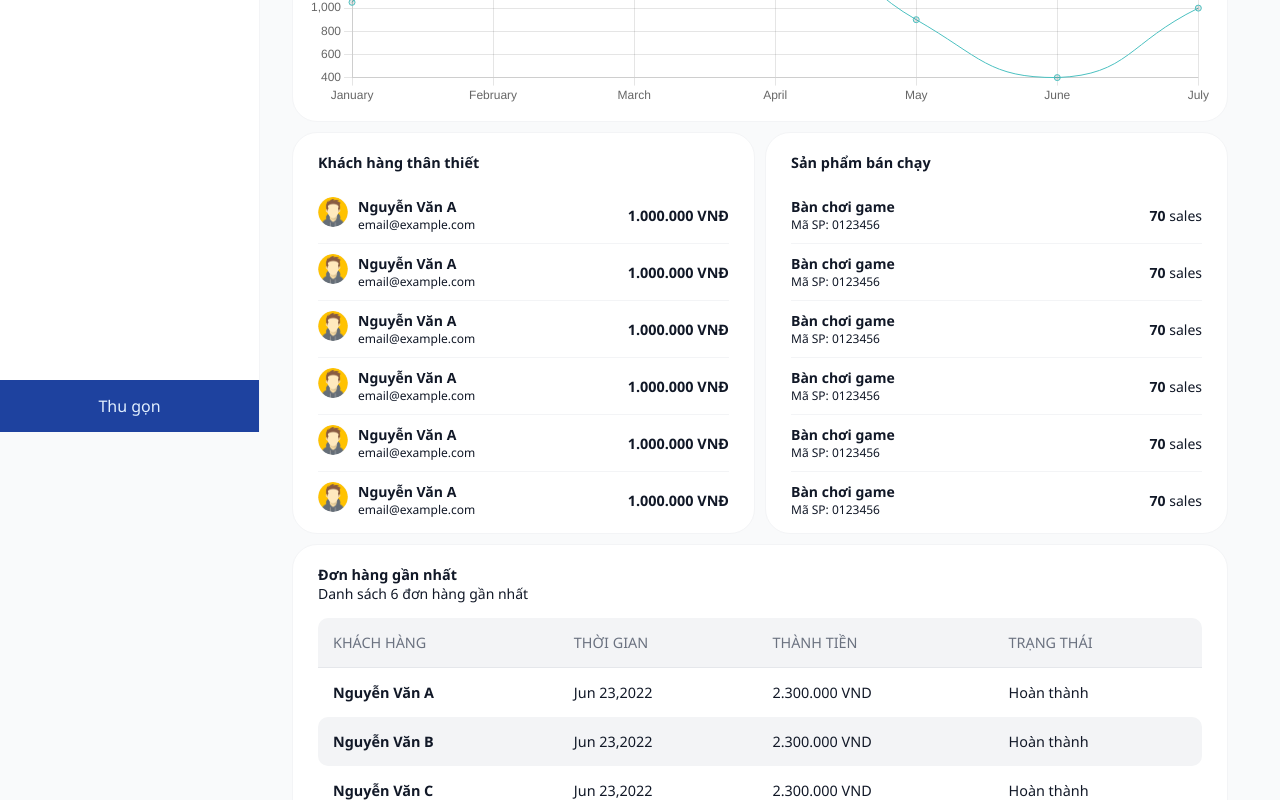
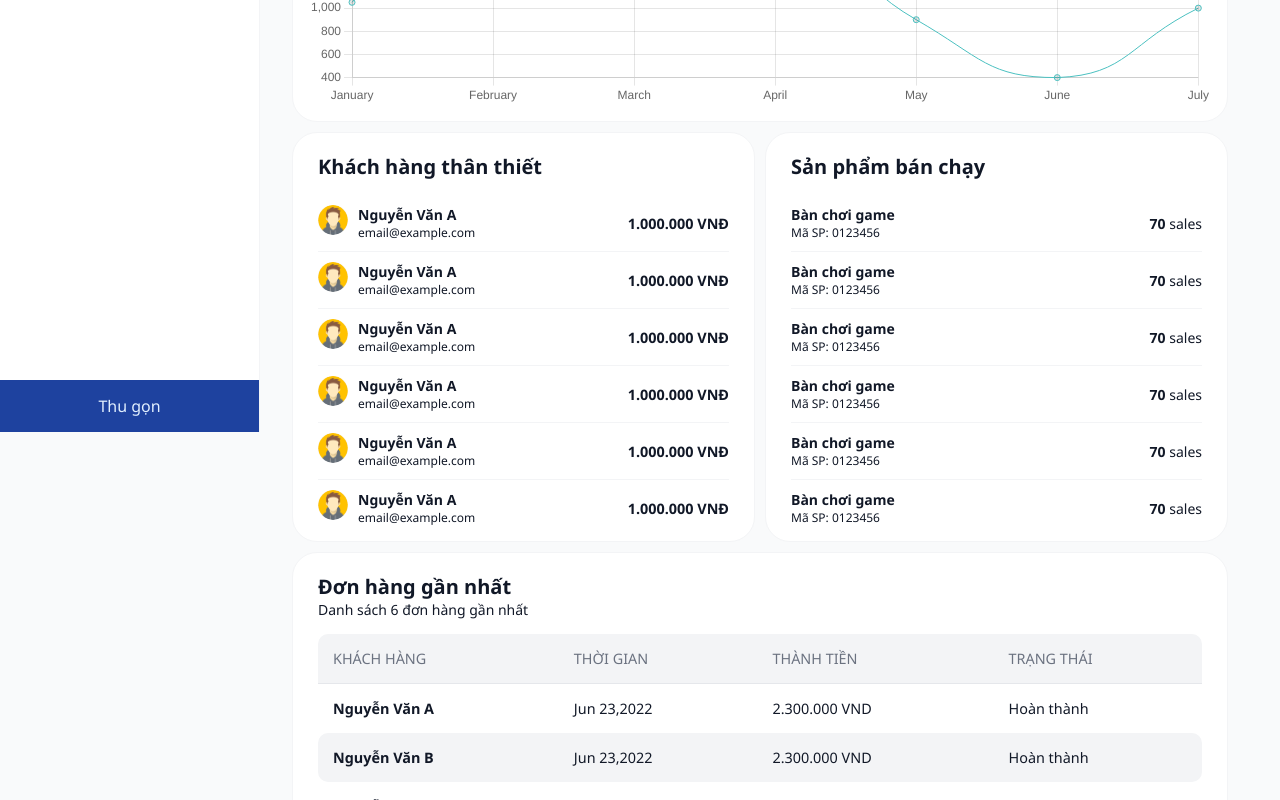
Before and after one commit to quanbeovodoi/appCRUD, a plain HTML site: page index.html in a window 1280 px wide. Shown: the part 368-1168 px from the top of the page. Drawn offline with nearby package versions, Linux system fonts and the light colour scheme.

Commit message:
[UPDATED] Update code

```diff
--- a/src/assets/js/screen/HomeScreen.js
+++ b/src/assets/js/screen/HomeScreen.js
@@ -8,7 +8,7 @@ const HomeScreen = {
         <div class="row">
           <div class="col-4 mr-5">
             <div class="box_list">
-              <div class="title font-bold">Khách hàng thân thiết</div>
+              <div class="title font-bold text-xl">Khách hàng thân thiết</div>
               <ul>
                 <li>
                   <div class="box_item">
@@ -159,7 +159,7 @@ const HomeScreen = {
           </div>
           <div class="col-8 ml-5">
             <div class="box_list">
-              <div class="title font-bold">Sản phẩm bán chạy</div>
+              <div class="title font-bold text-xl">Sản phẩm bán chạy</div>
               <ul>
                 <li>
                   <div class="box_item">
@@ -258,7 +258,7 @@ const HomeScreen = {
         <div class="row">
           <div class="box_list">
             <div class="title font-bold">
-              <p>Đơn hàng gần nhất</p>
+              <h2 class="text-xl">Đơn hàng gần nhất</h2>
               <span class="sub_title font-light text-sm">Danh sách 6 đơn hàng gần nhất</span>
             </div>
             <div class="box_table">
--- a/src/assets/styles/components/_layouts.scss
+++ b/src/assets/styles/components/_layouts.scss
@@ -196,9 +196,6 @@ ul{
             cursor: pointer;
             &:hover{
                 background-color: $gray-900;
-                svg{
-                    fill: $white-color;
-                }
             }
         }
     }
```
Also changed, not shown: src/assets/styles/style.css, 1 other file.
